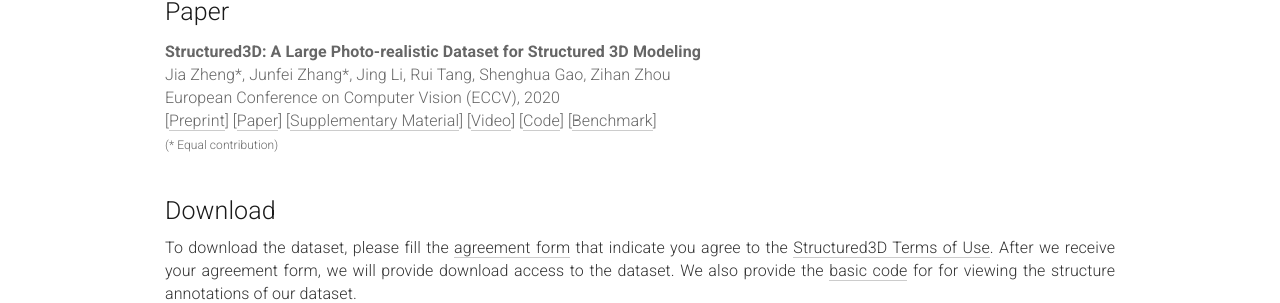
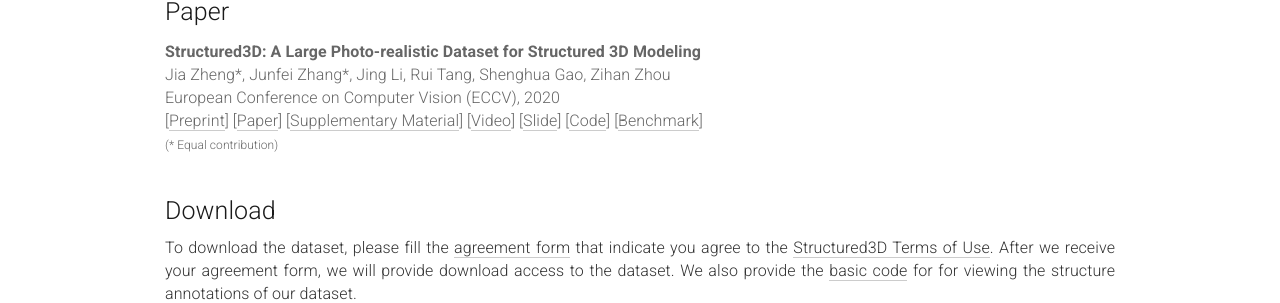
Before and after one commit to bertjiazheng/Structured3D, a Jekyll site: the page built from _pages/home.md, in a window 1280 px wide and 900 px high, scrolled down 926 px. Shown: the part 149-452 px from the top of the window. Built offline with Jekyll 4.4.1, drawn with Linux system fonts in a browser that asks for light colours.

Commit message:
add slide

```diff
--- a/_pages/home.md
+++ b/_pages/home.md
@@ -72,6 +72,7 @@
     [<a href="https://www.ecva.net/papers/eccv_2020/papers_ECCV/papers/123540494.pdf">Paper</a>]
     [<a href="https://www.ecva.net/papers/eccv_2020/papers_ECCV/papers/123540494-supp.pdf">Supplementary Material</a>]
     [<a href="https://youtu.be/OKDrVdme-Qc">Video</a>]
+    [<a href="https://drive.google.com/file/d/1XCFaW6E2zNxyLC_qPLH_exLI2aDrhR4v/view?usp=sharing">Slide</a>]
     [<a href="https://github.com/bertjiazheng/Structured3D">Code</a>]
     [<a href="https://competitions.codalab.org/competitions/24183">Benchmark</a>]
     <br>
```
